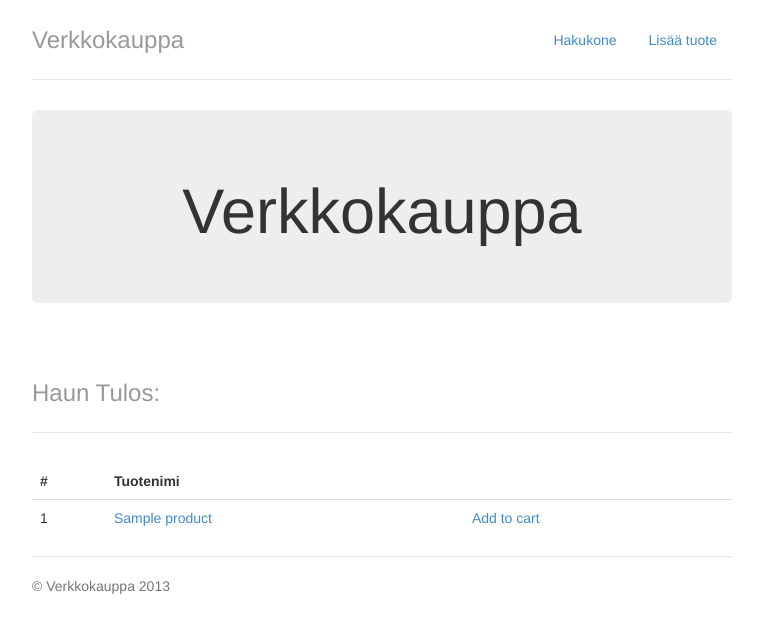
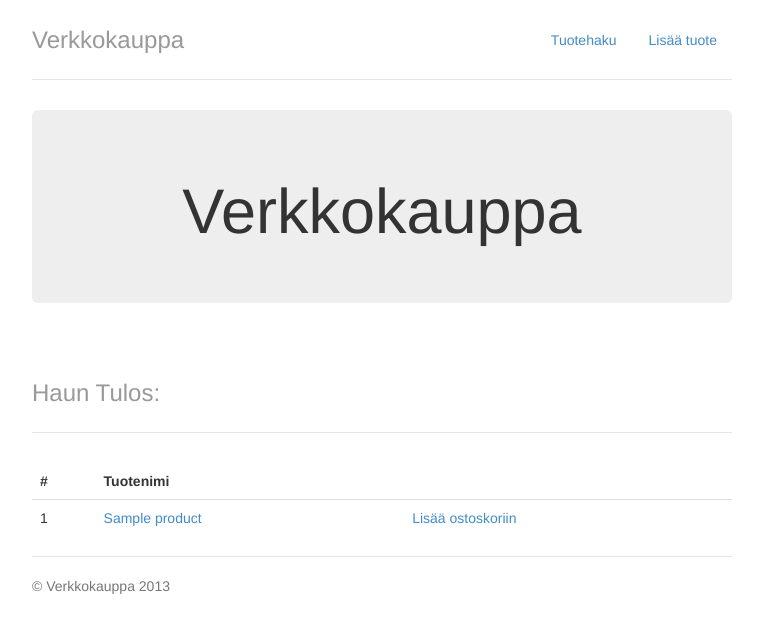
Before and after one commit to sguessou/CakePHP_project, a CakePHP app: the page made by app/View/Products/search.ctp in a window 1280 px wide. Shown: the top 633 px of the page, without its empty margins (258-1021 px from the left). Run offline with PHP 8.4 and a stand-in for CakePHP, Linux system fonts and the light colour scheme; the template is opened without the code that fills it: most values are stand-ins (such as "Sample title", 1, 10 or a date in 2020); some libraries are stand-ins or nearby versions.

Commit message:
Made some cosmetic changes to views.

```diff
--- a/app/View/Products/index.ctp
+++ b/app/View/Products/index.ctp
@@ -24,7 +24,7 @@
     <div class="container-narrow">
       <div class="header">
         <ul class="nav nav-pills pull-right">
-          <li class="active"><a href="/products/index">Hakukone</a></li>
+          <li class="active"><a href="/products/index">Tuotehaku</a></li>
           <li><a href="/products/addView">Lisää tuote</a></li>
         </ul>
      <h3 class="text-muted">Verkkokauppa</h3>
--- a/app/View/Products/search.ctp
+++ b/app/View/Products/search.ctp
@@ -25,7 +25,7 @@
     <div class="container-narrow">
       <div class="header">
         <ul class="nav nav-pills pull-right">
-          <li><a href="/products/index">Hakukone</a></li>
+          <li><a href="/products/index">Tuotehaku</a></li>
           <li><a href="/products/addView">Lisää tuote</a></li>
         </ul>
      <h3 class="text-muted">Verkkokauppa</h3>
@@ -66,7 +66,7 @@
 
         foreach ($products as $product)
         {
-          echo '<tr><td>' . $num++ . '</td><td><a data-toggle="modal" href="#modal_' . $product['Product']['product_id'] . '">' . $product['Product']['product_name'].'</a></td><td><a href=""><i class="icon-plus"></i>&nbsp;Add to cart</a></td></tr>';
+          echo '<tr><td>' . $num++ . '</td><td><a data-toggle="modal" href="#modal_' . $product['Product']['product_id'] . '">' . $product['Product']['product_name'].'</a></td><td><a href=""><i class="icon-plus"></i>&nbsp;Lisää ostoskoriin</a></td></tr>';
 
       ?>
       <!-- Modal -->
```
Also changed, not shown: app/View/Products/add_view.ctp (+9 -2 lines).
